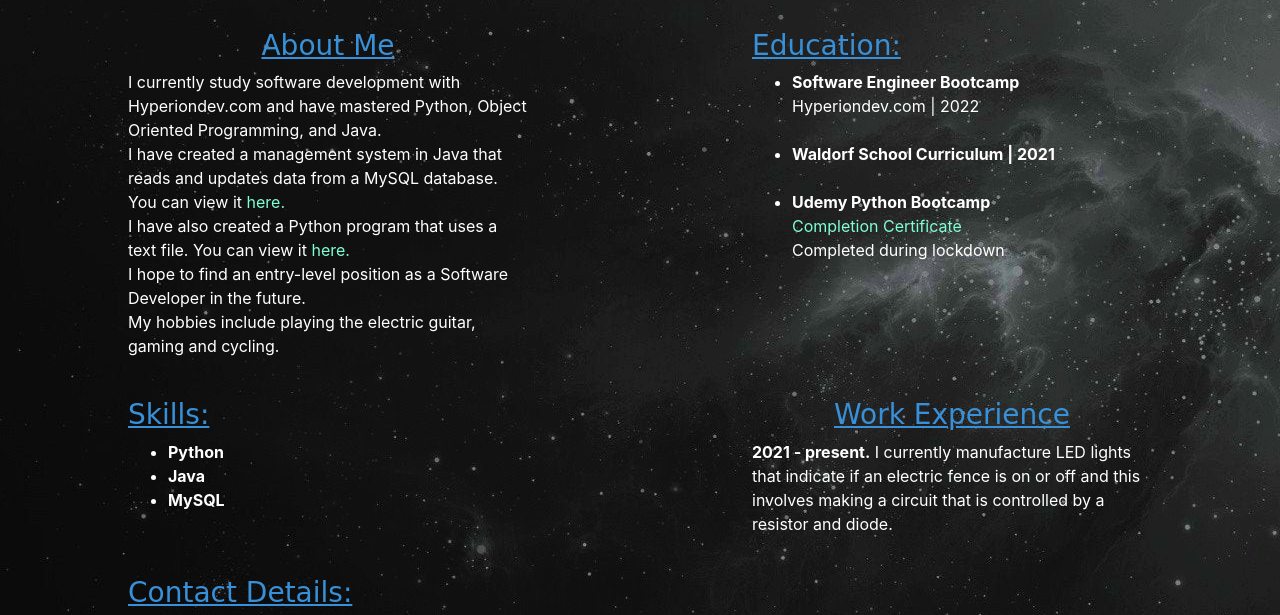
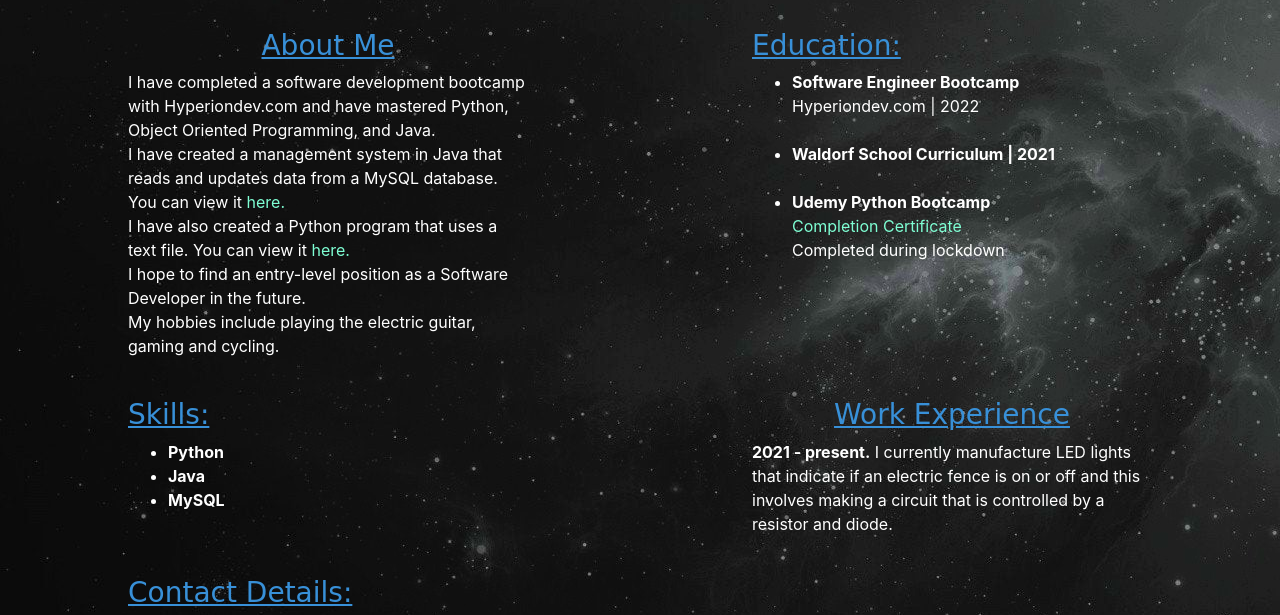
Before and after one commit to LucMayne/Luc_Mayne_Resume, a plain HTML site: page index.html in a window 1280 px wide. Shown: the part 156-771 px from the top of the page. Drawn offline with nearby package versions, Linux system fonts and the light colour scheme.

Commit message:
Update index.html

```diff
--- a/index.html
+++ b/index.html
@@ -27,7 +27,7 @@
                 <!-- center text and make it blue -->
                 <h3 id="centered" class="blue_colour">About Me</h3>
                 <p>
-                    I currently study software development with Hyperiondev.com
+                    I have completed a software development bootcamp with Hyperiondev.com
                     and have mastered Python, Object Oriented Programming, and
                     Java. <br>
 
```
